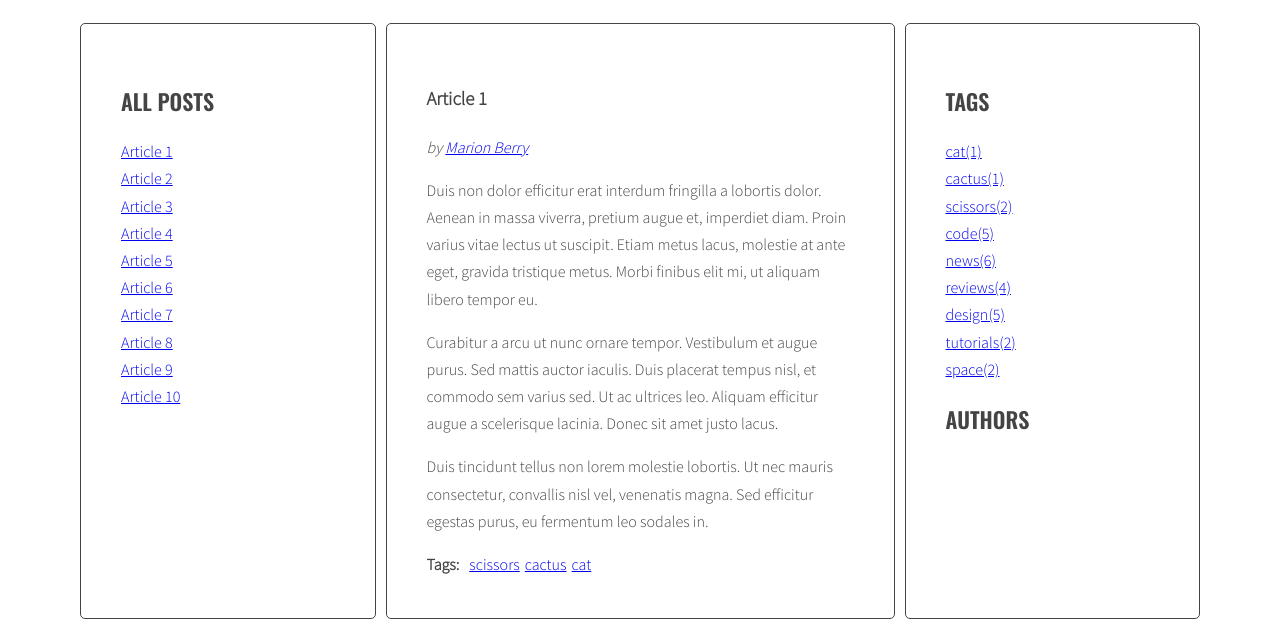
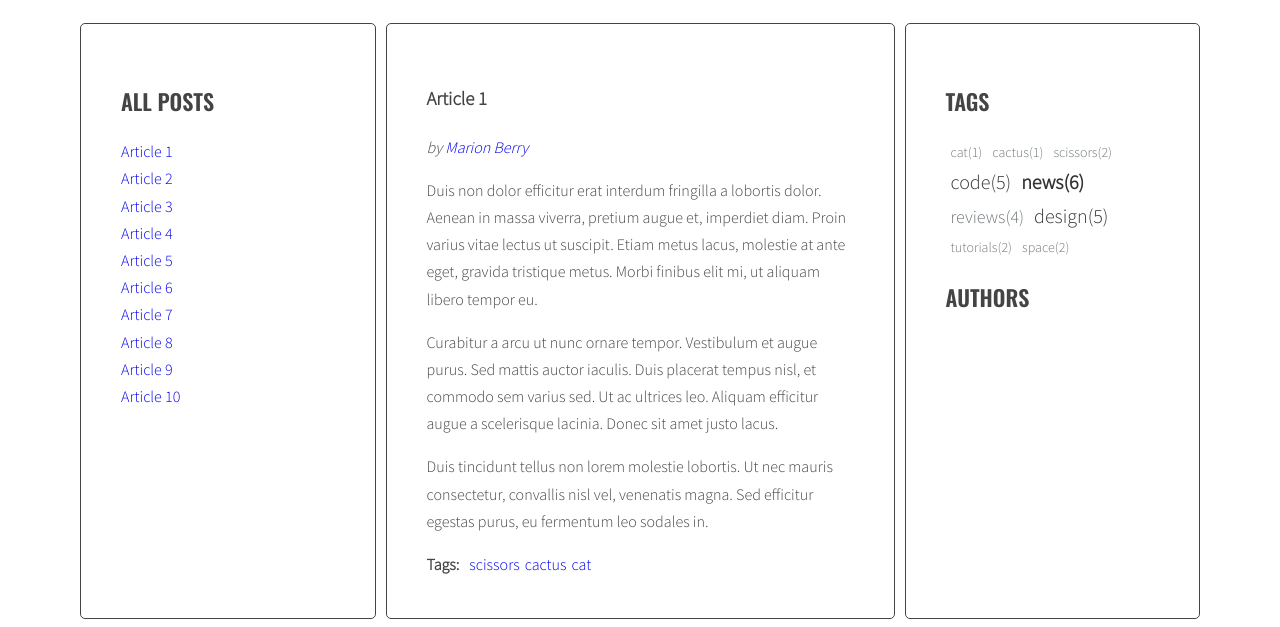
Before and after one commit to majeranek85/javascript-blog, a website: page index.html in a window 1280 px wide. Shown: the part 220-847 px from the top of the page. Drawn offline with nearby package versions, Linux system fonts and the light colour scheme.

Commit message:
Add style for tag cloud

```diff
--- a/sass/style.scss
+++ b/sass/style.scss
@@ -65,6 +65,9 @@ body {
   border-radius: 5px;
 }
 
+a {
+  text-decoration: none;
+}
 /* Logo */
 
 .logo {
@@ -123,3 +126,36 @@ body {
     margin: 0 10px 0 0;
   }
 }
+
+/* Tag Cloud */
+
+@mixin tag-style ($tag-size, $tag-color) {
+  font-size: $tag-size;
+  color: $tag-color;
+}
+
+.tag-size-1 {
+  @include tag-style (14px, #71777a);
+}
+
+.tag-size-2 {
+  @include tag-style (16px, #71777a);
+}
+
+.tag-size-3 {
+  @include tag-style (18px, #71777a);
+}
+
+.tag-size-4 {
+  @include tag-style (20px, #333333);
+}
+
+.tag-size-5 {
+  @include tag-style (20px, #333333);
+  font-weight: bold;
+}
+
+.tags li {
+  display: inline-block;
+  margin: 0 5px;
+}
```
Also changed, not shown: css/style.css, 1 other file.
